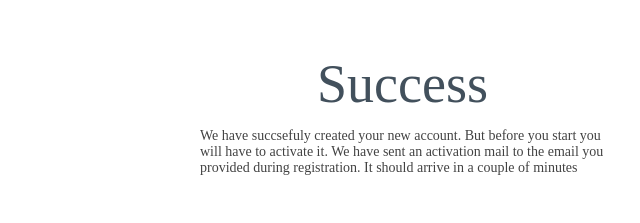
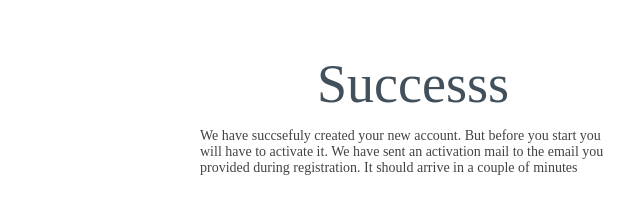
Before and after one commit to josepsilva/Projeto-Craftsystems-Figma, a plain HTML site: page index3.html in a window 1280 px wide. Shown: the top 223 px of the page, 391-1031 px from the left. Drawn offline with Linux system fonts and the light colour scheme.

Commit message:
o que eu fiz agora

```diff
--- a/index3.html
+++ b/index3.html
@@ -16,7 +16,7 @@
 
             <div class="col-12">
                 <div class="row">
-                    <span class="titulo">Success</span>
+                    <span class="titulo">Successs</span>
                 </div>
 
                 <div class="row">
```
